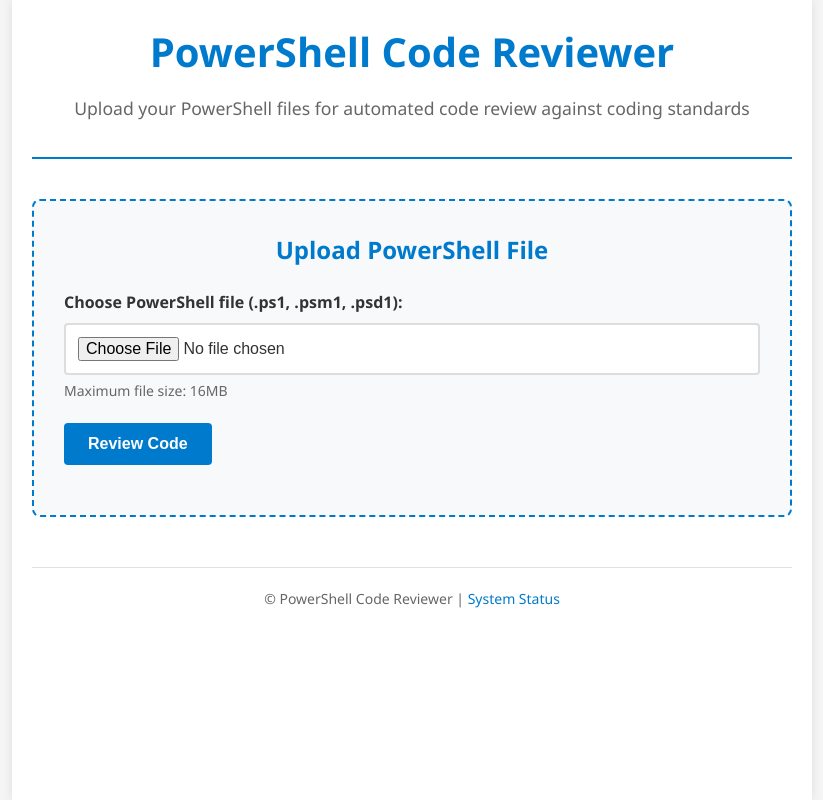
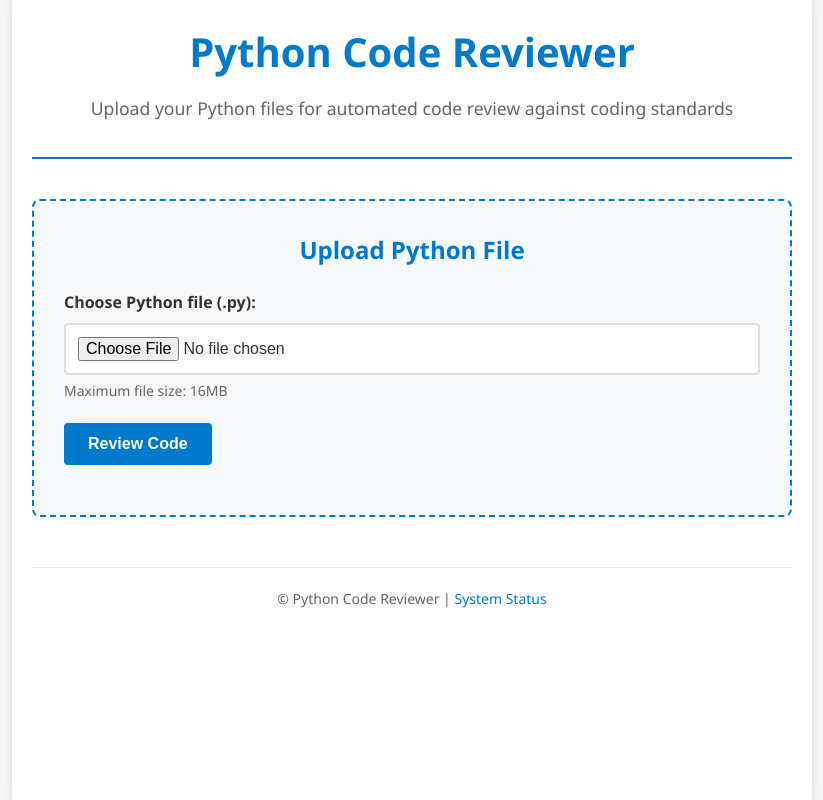
Before and after one commit to DWhyteKS/CodingStandardsAnalysis, a Flask app: page / in a window 1280 px wide. Shown: the whole page, without its empty margins (228-1051 px from the left). Run offline with Flask 3, Linux system fonts and the light colour scheme.

Commit message:
Update to Python Demo

```diff
--- a/app/app.py
+++ b/app/app.py
@@ -64,8 +64,8 @@ open_ai_deployment_name = os.environ.get('openAIDeploymentName', '')
 # File upload settings
 upload_folder = 'uploads'
 
-allowed_file_types = {'ps1', 'psm1', 'psd1'}  # PowerShell file extensions
-# allowed_file_types = {'py'}
+# allowed_file_types = {'ps1', 'psm1', 'psd1'}  # PowerShell file extensions
+allowed_file_types = {'py'}
 
 max_file_size = 16 * 1024 * 1024  # 16MB max file size
 
@@ -101,7 +101,7 @@ def get_coding_standards():
         # Get reference to the standards container and blob
         blob_client = blob_service_client.get_blob_client(
             container="powershell-standards",
-            blob="TestCodingStandards.txt"
+            blob="TestPythonCodingStandards.txt"
         )
 
         # Download and return the content
@@ -136,12 +136,12 @@ def review_powershell_code(code_content, standards):
         if is_feature_enabled('enhanced_analysis'):
             logger.info("Using enhanced analysis mode")
             prompt = f"""
-            Please provide a comprehensive PowerShell code review with detailed analysis:
+            Please provide a comprehensive Python code review with detailed analysis:
 
             CODING STANDARDS:
             {standards}
 
-            POWERSHELL CODE TO REVIEW:
+            PYTHON CODE TO REVIEW:
             {code_content}
 
             Please provide:
@@ -159,12 +159,12 @@ def review_powershell_code(code_content, standards):
         else:
             logger.info("Using standard analysis mode")
             prompt = f"""
-            Please review the following PowerShell code against these coding standards:
+            Please review the following Python code against these coding standards:
 
             CODING STANDARDS:
             {standards}
 
-            POWERSHELL CODE TO REVIEW:
+            PYTHON CODE TO REVIEW:
             {code_content}
 
             Please provide:
@@ -181,8 +181,8 @@ def review_powershell_code(code_content, standards):
         ai_response = client.chat.completions.create(
             model=open_ai_deployment_name,
             messages=[
-                {"role": "system", "content": "You are a PowerShell code reviewer expert."},
-                # {"role": "system", "content": "You are a Python code reviewer expert."},
+                # {"role": "system", "content": "You are a PowerShell code reviewer expert."},
+                {"role": "system", "content": "You are a Python code reviewer expert."},
                 {"role": "user", "content": prompt}
             ],
             max_tokens=1500,
--- a/app/templates/upload.html
+++ b/app/templates/upload.html
@@ -12,10 +12,10 @@
     <div class="container">
         <!-- Page header -->
         <header>
-            <h1>PowerShell Code Reviewer</h1>
-            <!-- <h1>Python Code Reviewer</h1> -->
-            <p>Upload your PowerShell files for automated code review against coding standards</p>
-            <!-- <p>Upload your Python files for automated code review against coding standards</p> -->
+            <!-- <h1>PowerShell Code Reviewer</h1> -->
+            <h1>Python Code Reviewer</h1>
+            <!-- <p>Upload your PowerShell files for automated code review against coding standards</p> -->
+            <p>Upload your Python files for automated code review against coding standards</p>
         </header>
 
         <!-- Main content area -->
@@ -44,18 +44,18 @@
             - enctype="multipart/form-data" required for file uploads
             -->
             <div class="upload-section">
-                <h2>Upload PowerShell File</h2>
-                <!-- <h2>Upload Python File</h2> -->
+                <!-- <h2>Upload PowerShell File</h2> -->
+                <h2>Upload Python File</h2>
                 <form action="/upload" method="post" enctype="multipart/form-data">
 
                     <!-- File input field -->
                     <div class="form-group">
-                        <label for="file">Choose PowerShell file (.ps1, .psm1, .psd1):</label>
-                        <!-- <label for="file">Choose Python file (.py):</label> -->
+                        <!-- <label for="file">Choose PowerShell file (.ps1, .psm1, .psd1):</label> -->
+                        <label for="file">Choose Python file (.py):</label>
                         <input type="file"
                                id="file"
                                name="file"
-                               accept=".ps1,.psm1,.psd1"
+                               accept=".py"
                                required>
                         <small>Maximum file size: 16MB</small>
                     </div>
@@ -103,8 +103,8 @@
 
         <!-- Page footer -->
         <footer>
-            <p>&copy; PowerShell Code Reviewer |
-            <!-- <p>&copy; Python Code Reviewer |  -->
+            <!-- <p>&copy; PowerShell Code Reviewer | -->
+            <p>&copy; Python Code Reviewer |
                <a href="/health">System Status</a>
             </p>
         </footer>
```
Also changed, not shown: tests/test_pytest.py (+8 -8 lines).
